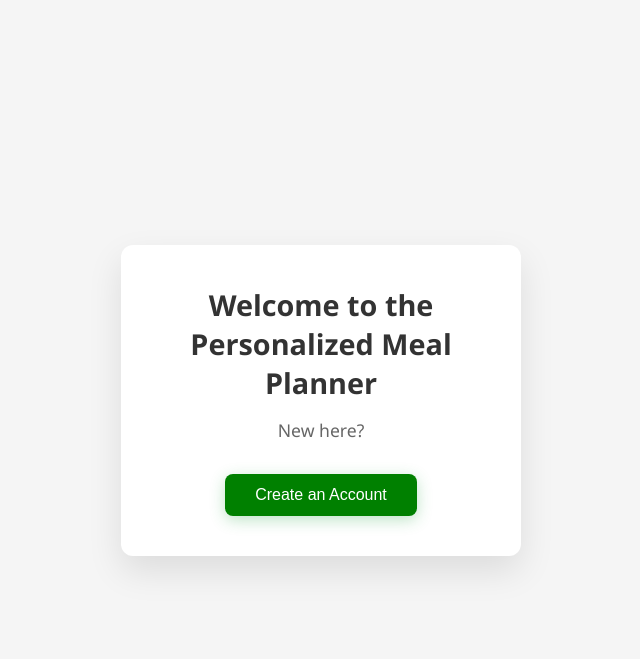
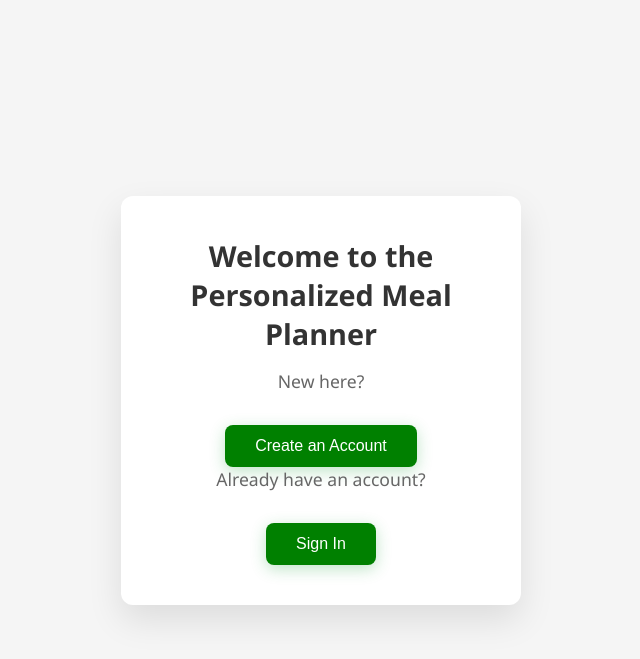
Before and after one commit to EliahHooks/personalized-meal-planner, a PHP site: page / in a window 1280 px wide. Shown: the top 659 px of the page, without its empty margins (319-959 px from the left). Run offline with PHP 8.4, Linux system fonts and the light colour scheme.

Commit message:
Added the sign in button to index.php

```diff
--- a/index.php
+++ b/index.php
@@ -13,6 +13,11 @@
     <form action="register.html" method="get">
       <button type="submit">Create an Account</button>
     </form>
+
+    <p>Already have an account?</p>
+    <form action="signIn.php" method="get">
+      <button type="submit">Sign In</button>
+    </form>
   </div>
 </body>
 </html>
```
